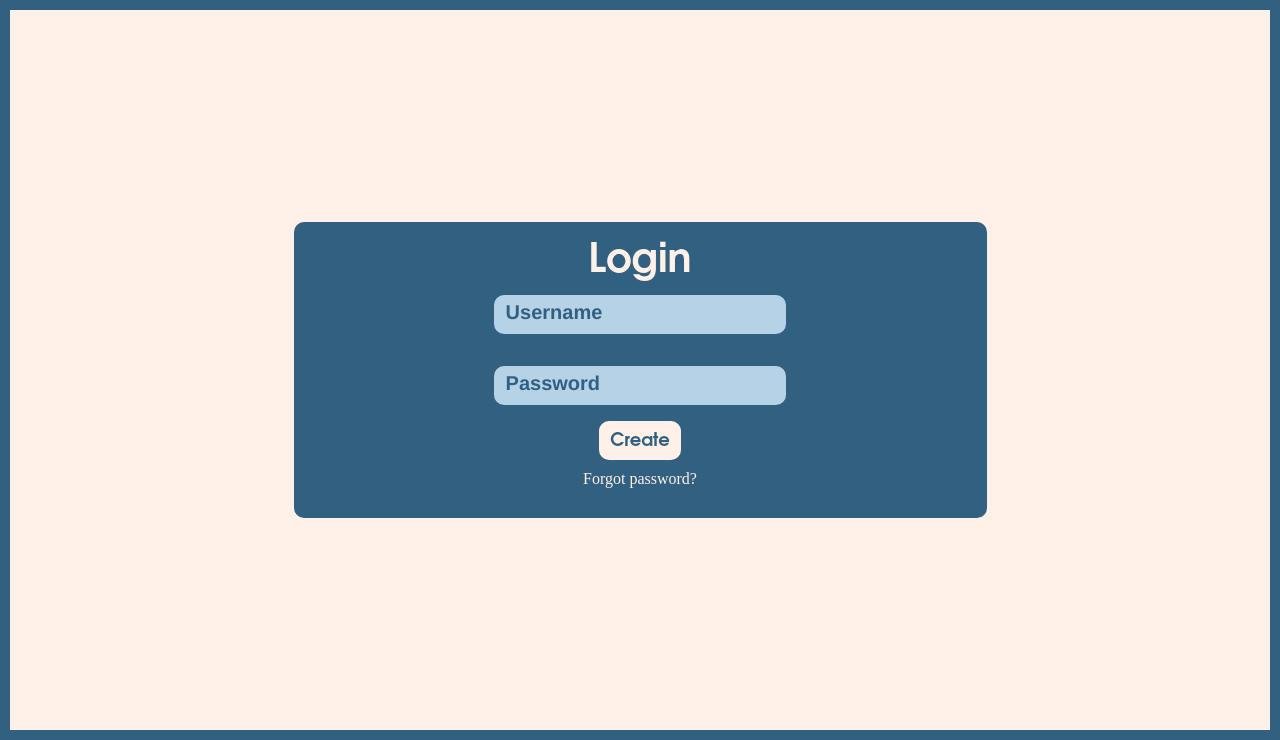
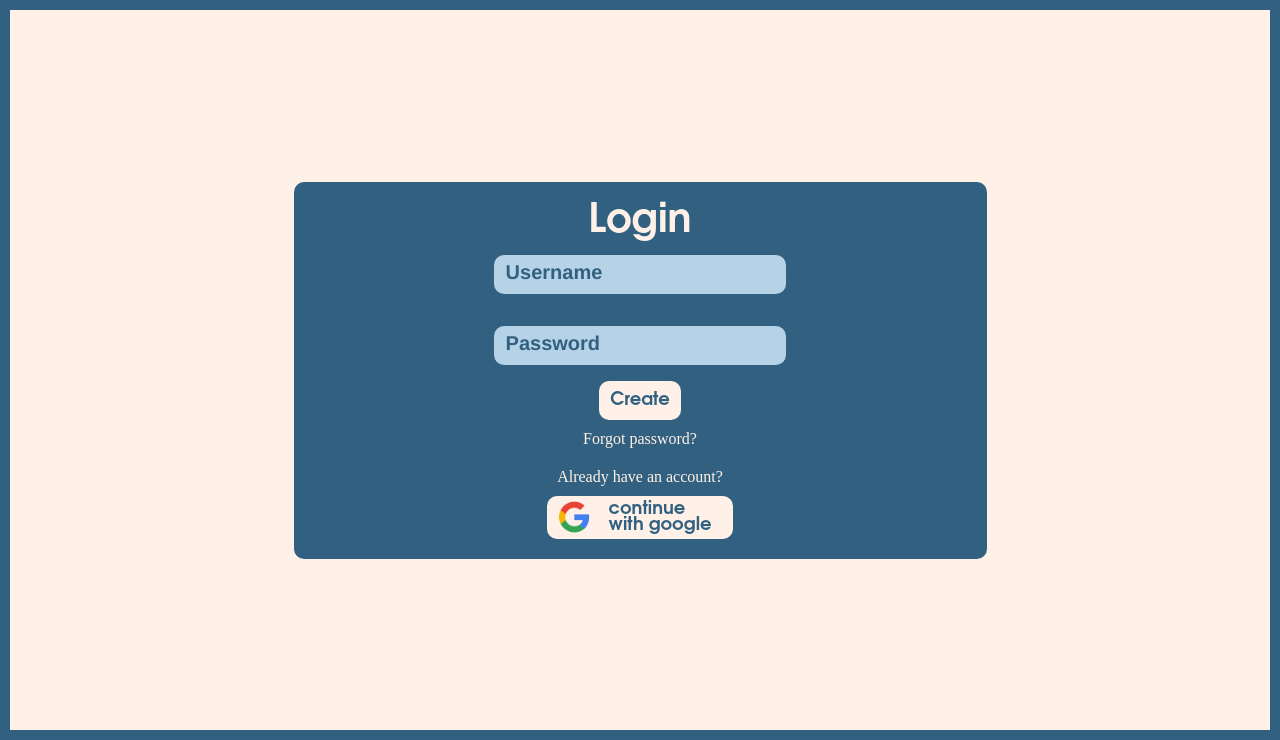
Before and after one commit to yashsuvarna797-ship-it/Desk-help, a Django app: page /Login in a window 1280 px wide. Shown: the part 80-820 px from the top of the page. Run offline with Django 5.2, Linux system fonts and the light colour scheme; some libraries are stand-ins or nearby versions.

Commit message:
Add google authentication to app login/signup pages

```diff
--- a/mysite/DeskHelp/static/DeskHelp/style.css
+++ b/mysite/DeskHelp/static/DeskHelp/style.css
@@ -957,3 +957,30 @@ form{
 .empty-notifications p {
     font-size: 13px;
 }
+
+
+.google-signup{
+    background-color:var(--skin);
+    border-radius:10px;
+    width: 28%;
+    height: 39px;
+    border:2px solid var(--skin);
+    font-family:var(--logo-font);
+    color:var(--blue);
+    font-weight:bold;
+    transition: transform 0.3s ease;
+    align-self:center;
+    display:flex;
+    align-items:center;
+    justify-content:center;
+    font-size:18px;
+}
+.google-signup a{
+    color:var(--blue);
+}
+
+.google-signup img{
+    height:50px;
+    width:50px;
+
+}
--- a/mysite/DeskHelp/templates/DeskHelp/registration/login.html
+++ b/mysite/DeskHelp/templates/DeskHelp/registration/login.html
@@ -1,4 +1,6 @@
 {% extends 'DeskHelp/base.html' %}
+{% load static %}
+{% load socialaccount %}
 {% block title %}Login{% endblock %}
 {% block content %}
 <div class="form-content">
@@ -11,6 +13,13 @@
             <button type="submit">Create</button>
         </form>
         <a href="{% url 'password_reset' %}">Forgot password?</a>
+        <a href="{% url 'login' %}">Already have an account?</a>
+        <div class="google-signup">
+            <img src="{% static 'DeskHelp/assets/google.png' %}">
+            <a href="{% provider_login_url 'google' %}">
+                continue with google
+            </a>
+        </div>
     </div>
 </div>
 
```
Also changed, not shown: mysite/DeskHelp/templates/DeskHelp/registration/signup.html (+9 -0 lines), mysite/mysite/settings.py (+6 -1 lines), mysite/DeskHelp/static/DeskHelp/assets/google.png (added).
